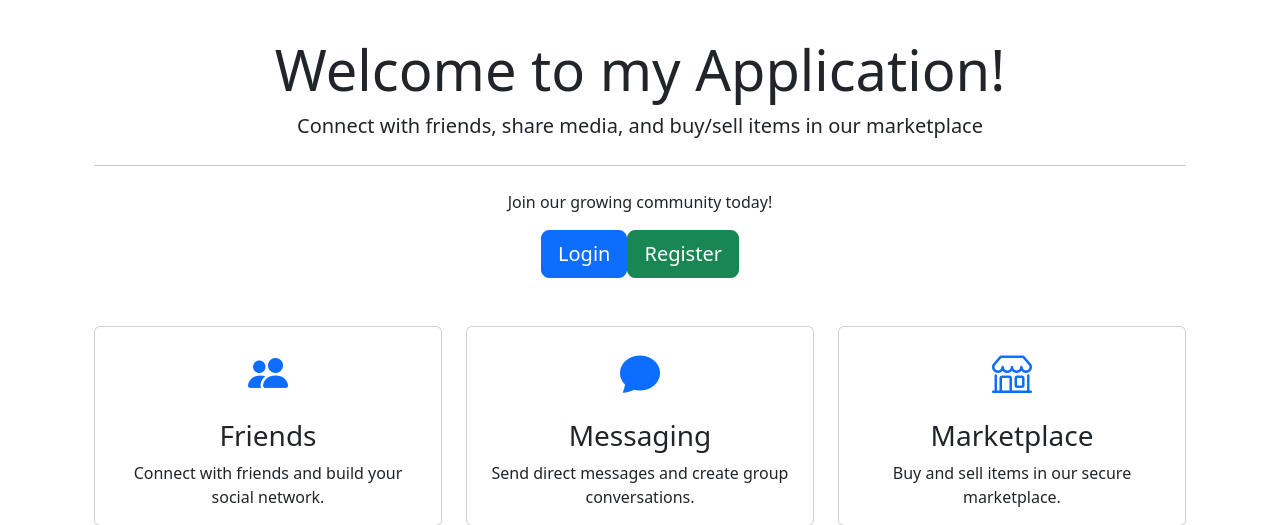
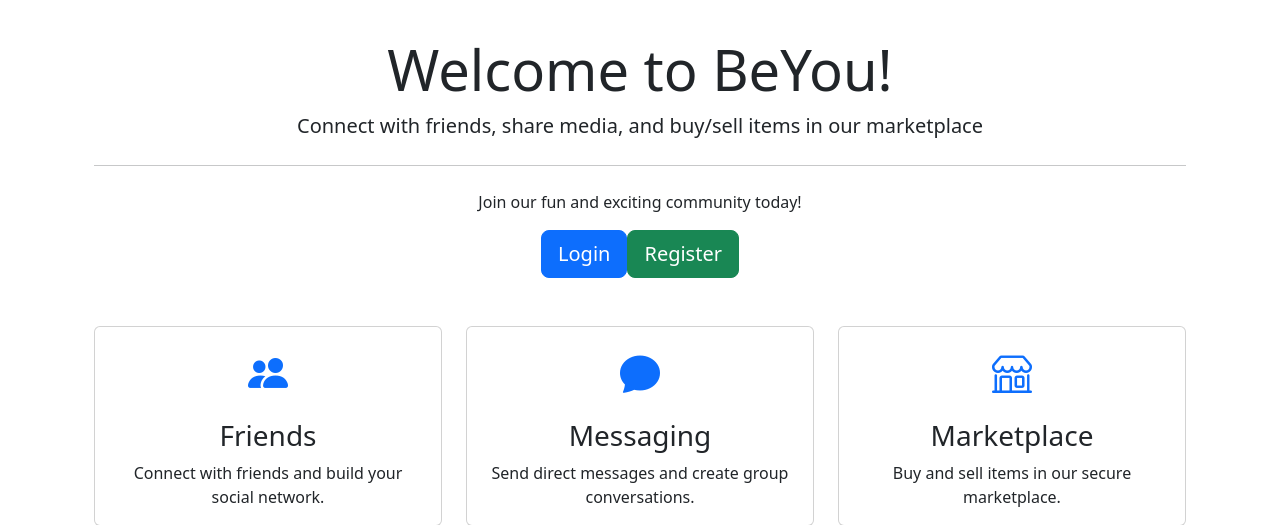
Before and after one commit to vishesh24146/BeYou, a Django app: page / in a window 1280 px wide. Shown: the part 56-581 px from the top of the page. Run offline with Django 4.2, Linux system fonts and the light colour scheme.

Commit message:
changing landing page and testing the deployment

```diff
--- a/backend/users/templates/users/landing.html
+++ b/backend/users/templates/users/landing.html
@@ -3,10 +3,10 @@
 {% block content %}
 <div class="container">
     <div class="jumbotron text-center">
-        <h1 class="display-4">Welcome to my Application!</h1>
+        <h1 class="display-4">Welcome to BeYou!</h1>
         <p class="lead">Connect with friends, share media, and buy/sell items in our marketplace</p>
         <hr class="my-4">
-        <p>Join our growing community today!</p>
+        <p>Join our fun and exciting community today!</p>
         <div class="d-flex justify-content-center">
             <a class="btn btn-primary btn-lg mr-2" href="{% url 'login' %}" role="button">Login</a>
             <a class="btn btn-success btn-lg ml-2" href="{% url 'register' %}" role="button">Register</a>
```
